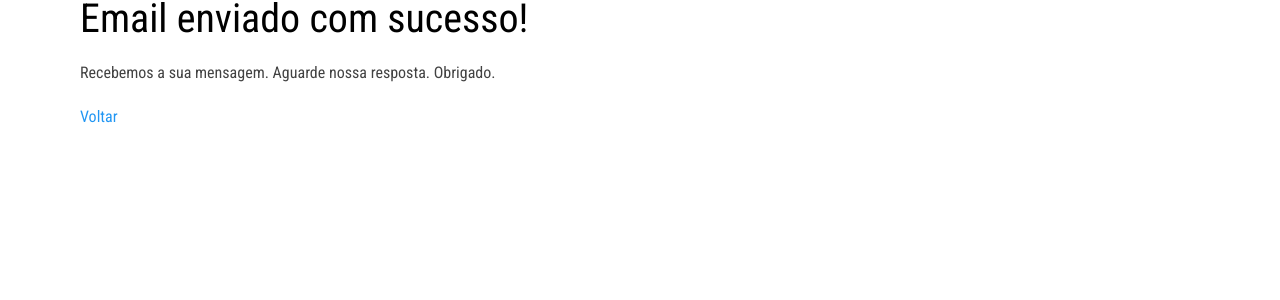
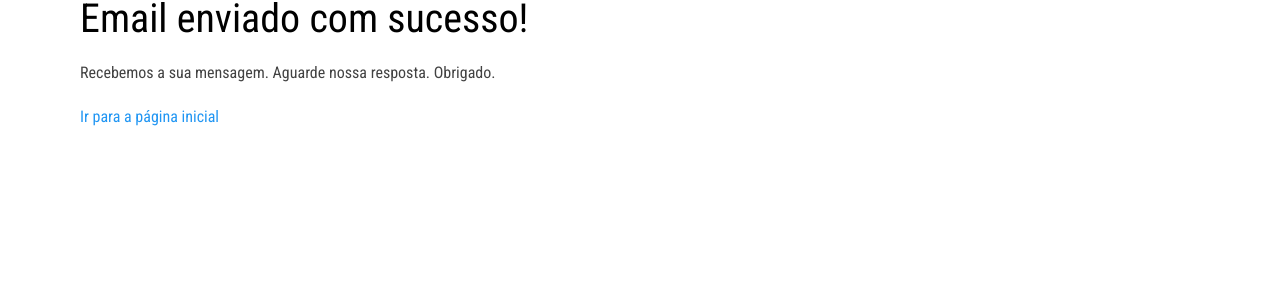
Before and after one commit to MHSAirGroup/MHSAirGroup.github.io, a Jekyll site: the page built from email_enviado.html, in a window 1280 px wide and 928 px high. Shown: the part 183-483 px from the top of the window. Built offline with Jekyll 4.4.1, drawn with Linux system fonts in a browser that asks for light colours.

Commit message:
fixed success page link

```diff
--- a/_layouts/msg.html
+++ b/_layouts/msg.html
@@ -11,10 +11,6 @@ layout: default
     <p>{{ page.excerpt }}</p>
 
     {{ content }}
-
-    <p>
-      <a href="javascript: history.back();">Voltar</a>
-    </p>
   </div>
 
 </article>
--- a/email_com_erro.html
+++ b/email_com_erro.html
@@ -3,3 +3,7 @@ layout: msg
 title: Erro ao enviar
 excerpt: Ocorreu um erro ao tentar enviar os dados. Tente novamente.
 ---
+
+<p>
+  <a href="javascript: history.back();">Voltar</a>
+</p>
--- a/email_enviado.html
+++ b/email_enviado.html
@@ -3,3 +3,7 @@ layout: msg
 title: Email enviado com sucesso!
 excerpt: Recebemos a sua mensagem. Aguarde nossa resposta. Obrigado.
 ---
+
+<p>
+  <a href="{{ site.baseurl }}/">Ir para a página inicial</a>
+</p>
--- a/email_incompleto.html
+++ b/email_incompleto.html
@@ -3,3 +3,7 @@ layout: msg
 title: Formulário incompleto
 excerpt: Faltou alguma coisa. Verifique o preenchimento correto de todos os campos obrigatórios.
 ---
+
+<p>
+  <a href="javascript: history.back();">Voltar</a>
+</p>
```
